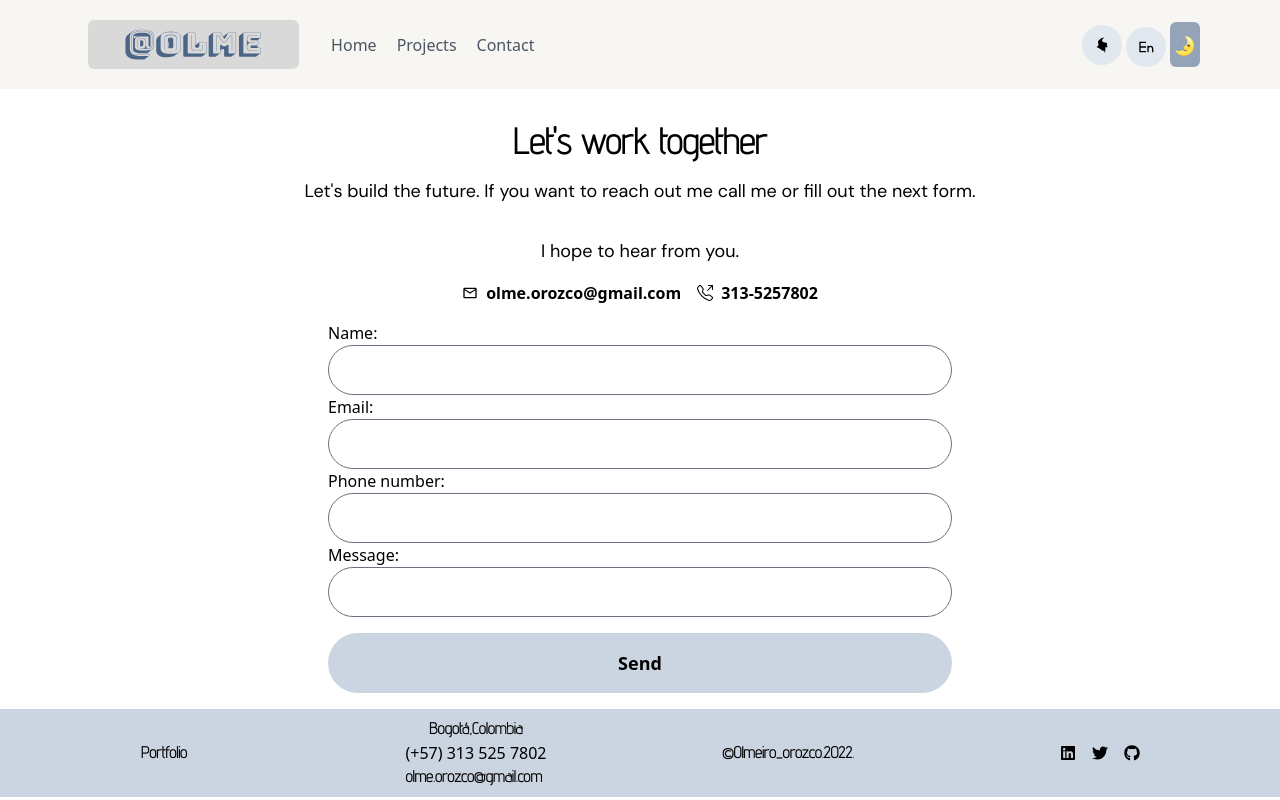
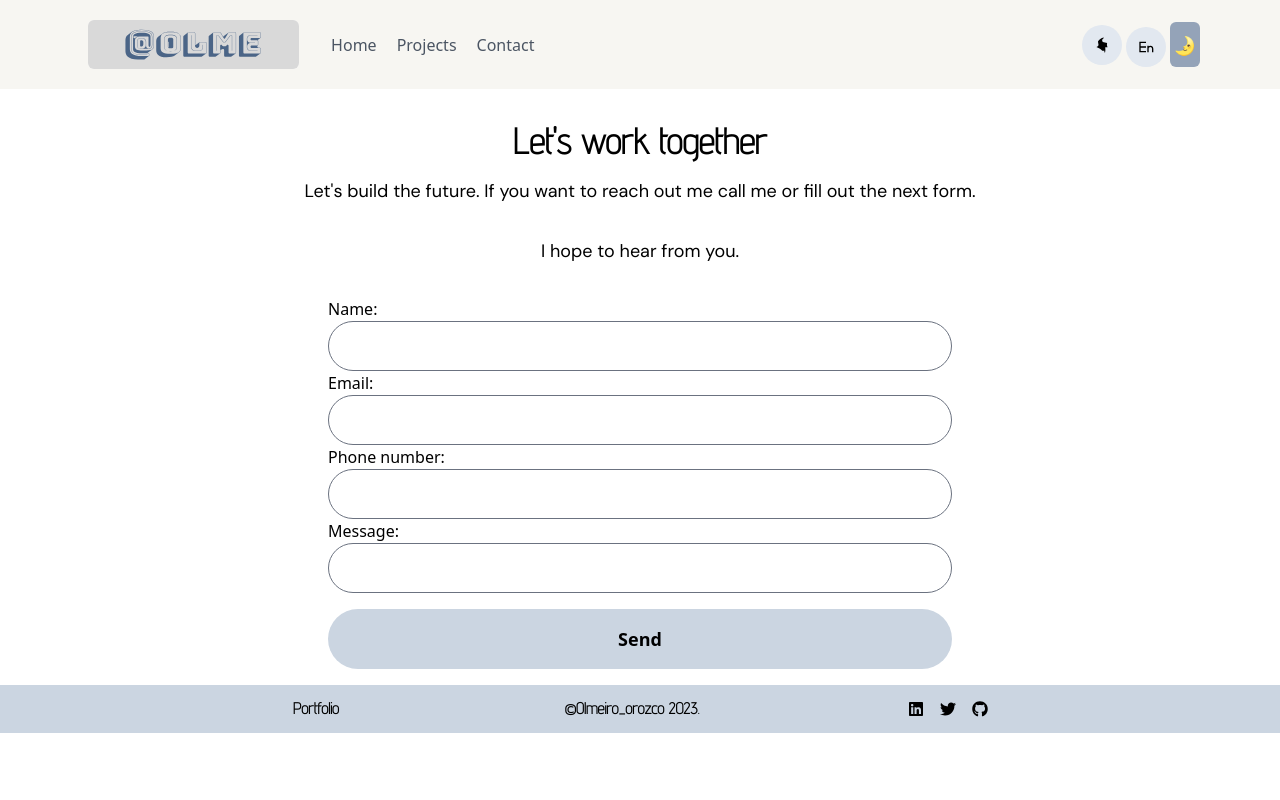
Before and after one commit to olmeiro/olmeiro.io, a React (Vite) app: page /contact in a window 1280 px wide. Built offline with nearby package versions, Linux system fonts and the light colour scheme; no server answers.

Commit message:
fix: update personal info
deleted number contact, update cv

```diff
--- a/src/contact/pages/Contact.jsx
+++ b/src/contact/pages/Contact.jsx
@@ -91,22 +91,6 @@ export const Contact = () => {
           <p className="font-dmsans text-left text-lg p-4">
             {t('contact.footer')}
           </p>
-          <footer>
-            <div className="flex justify-center items-center md:flex-row flex-col gap-4">
-              <p className="flex flex-row items-center gap-2 font-semibold">
-                <i className="">
-                  <MdOutlineMail />
-                </i>
-                olme.orozco@gmail.com
-              </p>
-              <p className="flex flex-row items-center gap-2 font-semibold">
-                <i className="">
-                  <BsTelephoneOutbound />
-                </i>
-                313-5257802
-              </p>
-            </div>
-          </footer>
         </article>
 
         <section>
--- a/src/layout/components/Footer.jsx
+++ b/src/layout/components/Footer.jsx
@@ -8,17 +8,8 @@ export const Footer = () => {
       <div className="w-1/4 flex justify-center">
         <p className=" font-advent font-semibold">{t('footer.portfolio')}</p>
       </div>
-      <div className="w-1/4 flex justify-center">
-        <article className="flex flex-col justify-center ">
-          <h4 className="text-center font-advent font-bold">Bogotá,Colombia</h4>
-          <p className="text-center ">(+57) 313 525 7802</p>
-          <footer className="font-advent font-bold">
-            olme.orozco@gmail.com
-          </footer>
-        </article>
-      </div>
       <div className="w-1/4 flex flex-row justify-center">
-        <p className="font-advent font-bold">&copy;Olmeiro_orozco.2022.</p>
+        <p className="font-advent font-bold">&copy;Olmeiro_orozco 2023.</p>
       </div>
       <div className="w-1/4 flex flex-row justify-center m-2">
         <a
```
Also changed, not shown: 1 other file (tests, documents, lock files or other folders).
